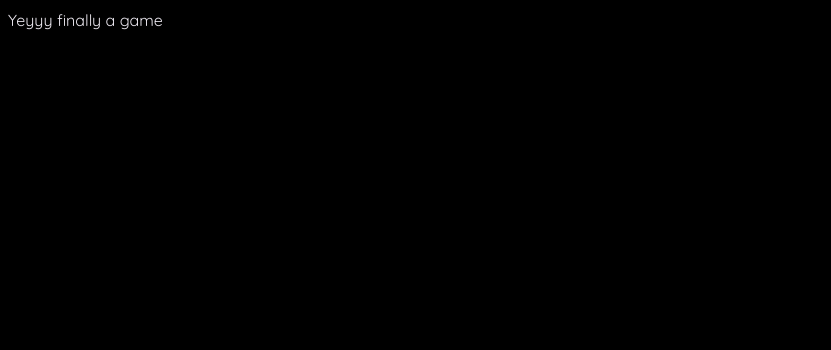
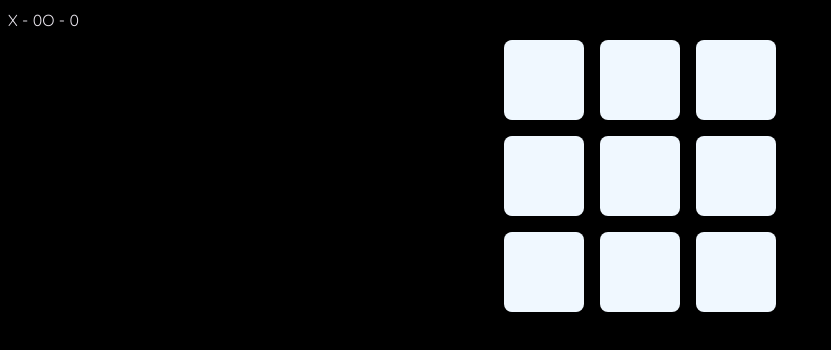
Before and after one commit to AdmirDemaj1/training-react, a React app in the folder Lection 3/StarterApplication/: page / in a window 1280 px wide. Shown: the top 350 px of the page, without its empty margins (0-831 px from the left). Built offline with nearby package versions, Linux system fonts and the light colour scheme; the HTML template or start-up script is replaced by a standard one.

Commit message:
tic-tac-toe

```diff
--- a/Lection 3/StarterApplication/src/tic-tac-toe/TicTacToe.jsx
+++ b/Lection 3/StarterApplication/src/tic-tac-toe/TicTacToe.jsx
@@ -1,9 +1,80 @@
+import { useState } from "react";
 import "./TicTacToe.css";
+import { Board } from "./components/Board";
+import { ScoreBoard } from "./components/ScoreBoard";
 //Single responsibility principle
   function TicTacToe() {
 
+    const WIN_CONDITIONS = [
+      [0, 1 ,2 ],[3, 4 ,5],[6,7 ,8],
+      [0,3 ,6 ],[1, 4 ,7],[2,5 ,8],
+      [0, 4, 8  ],[2, 4, 6]
+    ]
+
+    const [board, setBoard] = useState(Array(9).fill(null))
+    const [xPlaying, setXPlaying] = useState(true)
+    const [scores, setScores] = useState({XScore: 0, OScore: 0})
+
+    console.log({board})
+
+    const handleBoxClick = (index) => {
+      // Update the board based on the player playing
+      const updatedBoard = board.map((value, idx) => {
+        if(index === idx){
+          return xPlaying ? "X": "O"
+        } else {
+          return value;
+        }
+      })
+      setBoard(updatedBoard);
+
+
+      // Find out who is the winner for the round
+      const winner = checkWinner(updatedBoard);
+
+      //Update Score based on the winner
+      if(winner){
+
+        if(winner === "O"){
+            let {OScore} = scores;
+            OScore +=1;
+            setScores({...scores, OScore})
+
+            // Create a function which is going to reset the board so it is reusable
+            setBoard(Array(9).fill(null))
+        }else {
+          let {XScore} = scores;
+          XScore +=1;
+          setScores({...scores, XScore})
+          setBoard(Array(9).fill(null))
+        }
+      }
+
+      console.log("winner",winner)
+      // Update player for the next turn
+      setXPlaying(!xPlaying)
+    }
+
+
+    console.log("score",scores)
+
+    const checkWinner = (board) => {
+      for(let i=0; i < WIN_CONDITIONS.length; i++){
+        const [x, y , z] = WIN_CONDITIONS[i];
+        if(board[x] && board[x] === board[y] && board[y]===board[z])
+          {
+            return board[x]
+          }
+      }
+
+    }
+
+    console.log("board", board)
+
     return  (<div>
-        Yeyyy finally a game
+      <ScoreBoard scores={scores} xPlaying={xPlaying}/>
+      <Board board={board} onClick={handleBoxClick}/>
+
       </div>
     )
   }
--- /dev/null
+++ b/Lection 3/StarterApplication/src/tic-tac-toe/components/Board.css
@@ -0,0 +1,6 @@
+.board {
+    display: grid;
+    grid-template-columns: repeat(3, 6rem);
+    place-items: center;
+    justify-content: center;
+}
--- /dev/null
+++ b/Lection 3/StarterApplication/src/tic-tac-toe/components/Board.jsx
@@ -0,0 +1,15 @@
+import { Box } from "./Box"
+import "./Board.css"
+
+export const Board = ({board, onClick}) => {
+    return (
+        <div className="board">
+            {board.map((value, index) => {
+            return (
+              <Box value={value} onClick={() =>value === null && onClick(index)}/>
+            )
+          })}
+        </div>
+
+    )
+}
--- /dev/null
+++ b/Lection 3/StarterApplication/src/tic-tac-toe/components/Box.css
@@ -0,0 +1,19 @@
+.box {
+    background-color: aliceblue;
+    border: none;
+    border-radius: 10%;
+    width: 5rem;
+    height: 5rem;
+    text-align: center;
+    font-size: 5rem;
+    font-weight: bold;
+    margin: 0.5rem;
+}
+
+.x {
+    color: brown;
+}
+
+.o {
+    color: blue;
+}
--- /dev/null
+++ b/Lection 3/StarterApplication/src/tic-tac-toe/components/Box.jsx
@@ -0,0 +1,12 @@
+import React from "react";
+
+import "./Box.css"
+
+export const Box = ({value, onClick}) => {
+
+    const styling = value === "X" ? "box x" : "box o";
+
+    return (
+        <button className={styling} onClick={onClick}>{value}</button>
+    )
+}
--- /dev/null
+++ b/Lection 3/StarterApplication/src/tic-tac-toe/components/ScoreBoard.jsx
@@ -0,0 +1,11 @@
+import React from "react";
+
+export const ScoreBoard = ({scores, xPlaying}) => {
+    const {XScore, OScore} = scores;
+    return (
+       <div className="scoreboard">
+        <span className={`score x-score ${!xPlaying && "inactive"}`}> X - {XScore}</span>
+        <span className={`score o-score ${xPlaying && "inactive"}`}>O - {OScore}</span>
+       </div>
+    )
+}
```
Also changed, not shown: Lection 3/StarterApplication/src/tic-tac-toe/homework.md (added, +3 -0 lines), Lection 3/StarterApplication/src/tic-tac-toe/stepsToAchieveTicTacToe.md (+3 -3 lines), Lection 3/StarterApplication/src/tic-tac-toe/components/ScoreBoard.css (added).
